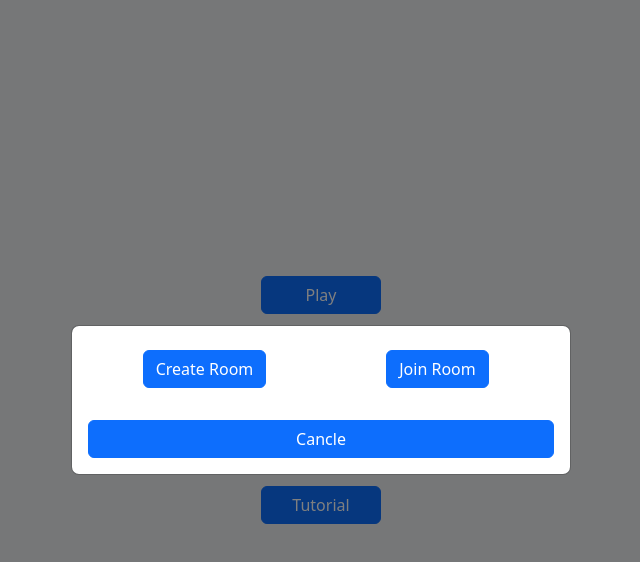
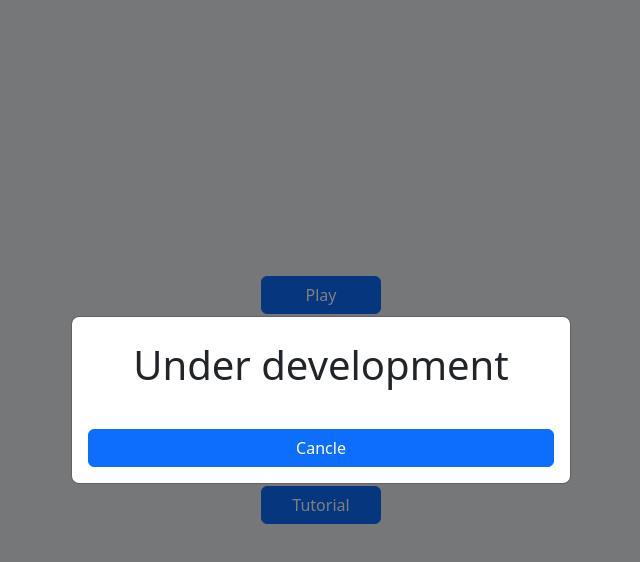
Before and after one commit to DevEmad007/super-tic-tac-toe, a React (Vite) app: page / in a window 1280 px wide. Both pictures are taken after a click on the button "Play Online". Shown: the top 562 px of the page, without its empty margins (319-959 px from the left). Built offline with nearby package versions, Linux system fonts and the light colour scheme.

Commit message:
close online game portal

```diff
--- a/src/components/modals/RoomModal.jsx
+++ b/src/components/modals/RoomModal.jsx
@@ -66,14 +66,21 @@ const RoomModal = ({ show,handleCancel,children }) => {
                     className='mt-2'
                 >
                     <Container>
-                        <Row >
+                        <Row>
+                            <Col className='text-center '>
+                                <h1>
+                                    Under development
+                                </h1>
+                            </Col>
+                        </Row>
+                        {/* <Row >
                             <Col className='text-center'>
-                                <Button onClick={handleCreateRoomModal}>Create Room</Button>
+                                <Button onClick={'handleCreateRoomModal'}>Create Room</Button>
                             </Col>
                             <Col className='text-center'>
-                                <Button onClick={openJoinModal}>Join Room</Button>
+                                <Button onClick={'openJoinModal'}>Join Room</Button>
                             </Col>
-                        </Row>
+                        </Row> */}
                     </Container>
                 </Modal.Body>
                 <Button className='m-3' onClick={handleCancel}> Cancle </Button>
```
